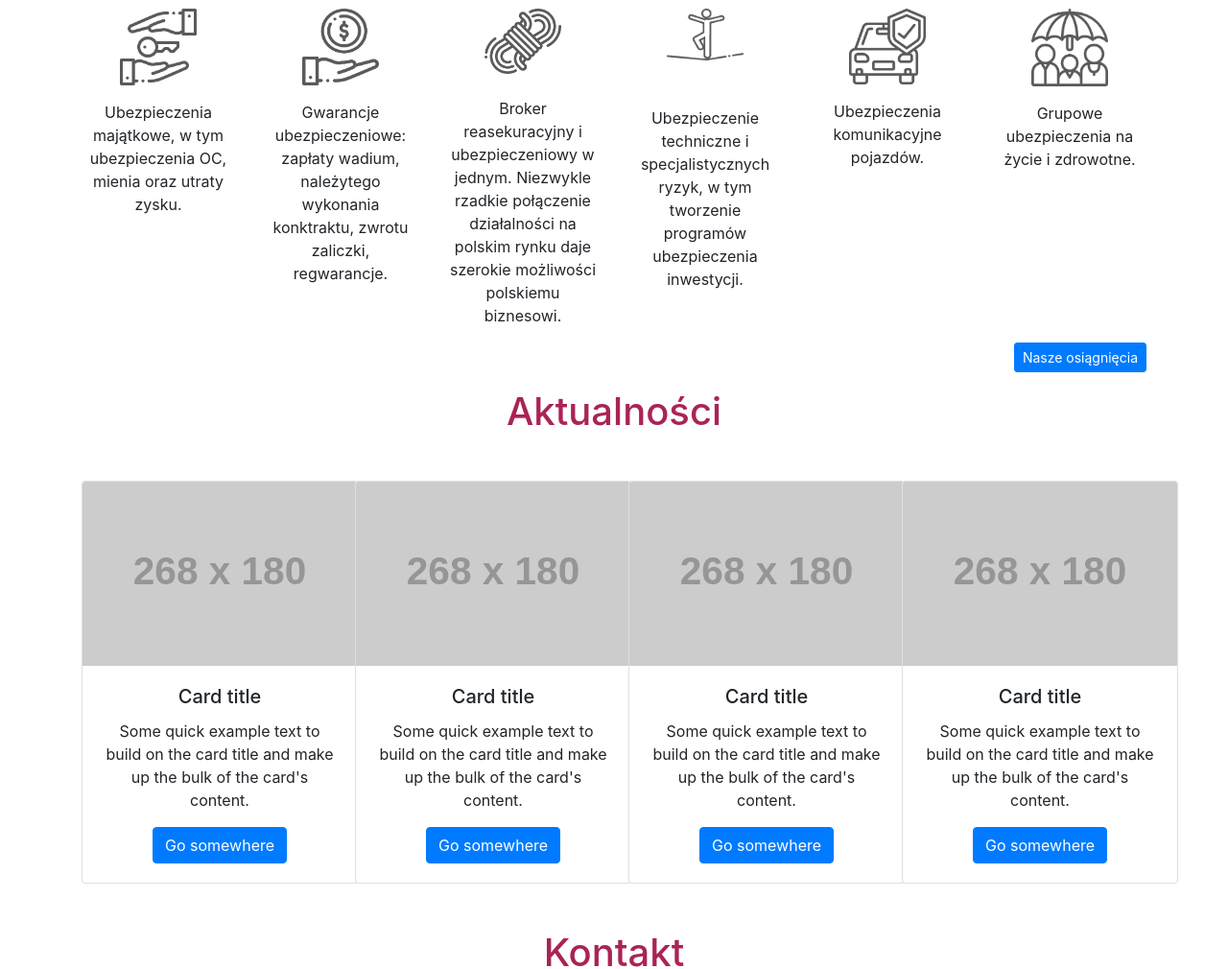
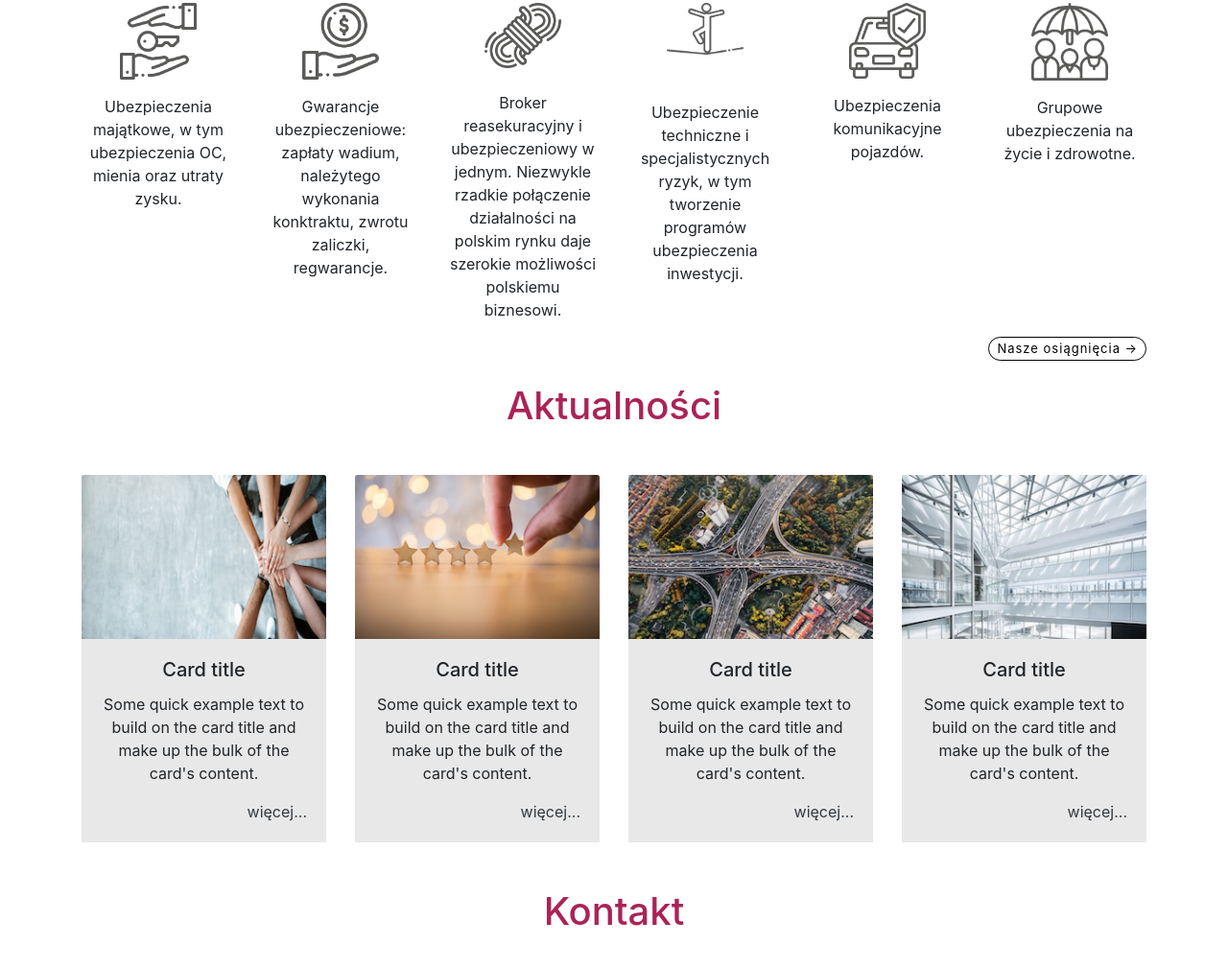
Before and after one commit to stolar92/pomerania, a plain HTML site: page index.html in a window 1280 px wide. Shown: the part 1682-2692 px from the top of the page at 96% size. Drawn offline with nearby package versions, Linux system fonts and the light colour scheme; some packages are replaced by stand-ins of ours; placeholder pictures from the web are drawn by us.

Commit message:
mainly css/class changes

```diff
--- a/css/style.css
+++ b/css/style.css
@@ -30,3 +30,18 @@
 .contact-details {
     color: #fff;
 }
+.sections-links .btn{
+        font-size: 13px;
+        color: #000;
+        letter-spacing: 1px;
+        line-height: 15px;
+        border: 1px solid #000;
+        border-radius: 40px;
+        background: transparent;
+        transition: all 0.3s ease 0s;
+}
+
+.card {
+    background-color: #e8e8e8;
+    border-radius: 0px;
+}
--- a/index.html
+++ b/index.html
@@ -31,7 +31,7 @@
                     <a href="#contactSection" class="nav-link text-muted ml-4">Kontakt</a>
                 </li>
                 <form class="form-inline ml-4">
-                    <input class="form-control" type="text" placeholder="Search" aria-label="Search">
+                    <input class="form-control rounded-pill" type="text" placeholder="Search..." aria-label="Search">
                 </form>
             </ul>
         </div>
@@ -130,7 +130,11 @@
                 <p>
                     Działania te posłużyły za wzór do wdrożenia podobnych programów w całej Polsce.
                 </p>
-                <button type="button" class="btn btn-primary btn-sm float-right">Poznaj nasz zespół</button>
+                <a class="sections-links" href="#">
+                    <button type="button" class="btn btn-sm float-right">
+                            Poznaj nasz zespół <span class="arrow">&rarr;</span>
+                    </button>
+                </a>
             </div>
         </div>
     </div>
@@ -187,48 +191,52 @@
                 </p>
             </div>
         </div>
-        <button type="button" class="btn btn-primary btn-sm float-right">Nasze osiągnięcia</button>
+        <a class="sections-links" href="#">
+            <button type="button" class="btn btn-sm float-right">
+                    Nasze osiągnięcia <span class="arrow">&rarr;</span>
+            </button>
+        </a>
     </div>
     <div class="news text-center mt-5" id="newsSection">
         <h1 class="section-heading mb-5">Aktualności</h1>
         <div class="row">
             <div class="col-sm col-lg-3">
-                <div class="card" style="width: 18rem;">
-                    <img class="card-img-top" src="https://via.placeholder.com/268x180.png" alt="Card image cap">
+                <div class="card border-0">
+                    <img class="card-img-top" src="ikony/news1_img.jpg" alt="Card image cap">
                     <div class="card-body">
                       <h5 class="card-title">Card title</h5>
                       <p class="card-text">Some quick example text to build on the card title and make up the bulk of the card's content.</p>
-                      <a href="#" class="btn btn-primary">Go somewhere</a>
+                      <a href="#" class="float-right text-dark">więcej...</a>
                     </div>
                   </div>
             </div>
             <div class="col-sm col-lg-3">
-                <div class="card" style="width: 18rem;">
-                    <img class="card-img-top" src="https://via.placeholder.com/268x180.png" alt="Card image cap">
+                <div class="card border-0">
+                    <img class="card-img-top" src="ikony/news2_img.jpg" alt="Card image cap">
                     <div class="card-body">
                       <h5 class="card-title">Card title</h5>
                       <p class="card-text">Some quick example text to build on the card title and make up the bulk of the card's content.</p>
-                      <a href="#" class="btn btn-primary">Go somewhere</a>
+                      <a href="#" class="float-right text-dark">więcej...</a>
                     </div>
                   </div>
             </div>
             <div class="col-sm col-lg-3">
-                <div class="card" style="width: 18rem;">
-                    <img class="card-img-top" src="https://via.placeholder.com/268x180.png" alt="Card image cap">
+                <div class="card border-0">
+                    <img class="card-img-top" src="ikony/news3_img.jpg" alt="Card image cap">
                     <div class="card-body">
                       <h5 class="card-title">Card title</h5>
                       <p class="card-text">Some quick example text to build on the card title and make up the bulk of the card's content.</p>
-                      <a href="#" class="btn btn-primary">Go somewhere</a>
+                      <a href="#" class="float-right text-dark">więcej...</a>
                     </div>
                   </div>
             </div>
             <div class="col-sm col-lg-3">
-                <div class="card" style="width: 18rem;">
-                    <img class="card-img-top" src="https://via.placeholder.com/268x180.png" alt="Card image cap">
+                <div class="card border-0">
+                    <img class="card-img-top" src="ikony/news4_img.jpg" alt="Card image cap">
                     <div class="card-body">
                       <h5 class="card-title">Card title</h5>
                       <p class="card-text">Some quick example text to build on the card title and make up the bulk of the card's content.</p>
-                      <a href="#" class="btn btn-primary">Go somewhere</a>
+                      <a href="#" class="float-right text-dark">więcej...</a>
                     </div>
                   </div>
             </div>
```
Also changed, not shown: ikony/news1_img.jpg (added), ikony/news2_img.jpg (added), ikony/news3_img.jpg (added), ikony/news4_img.jpg (added), 1 other file.
